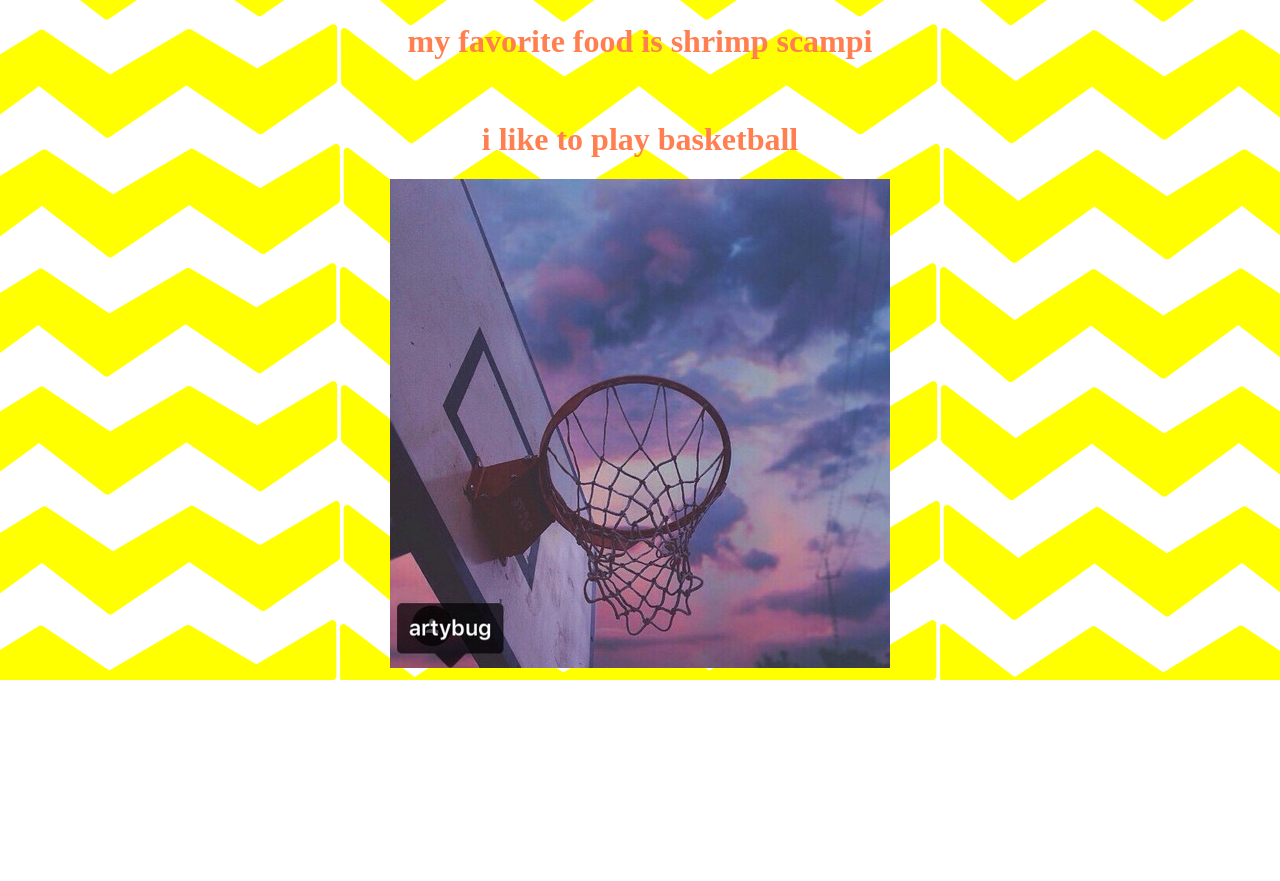
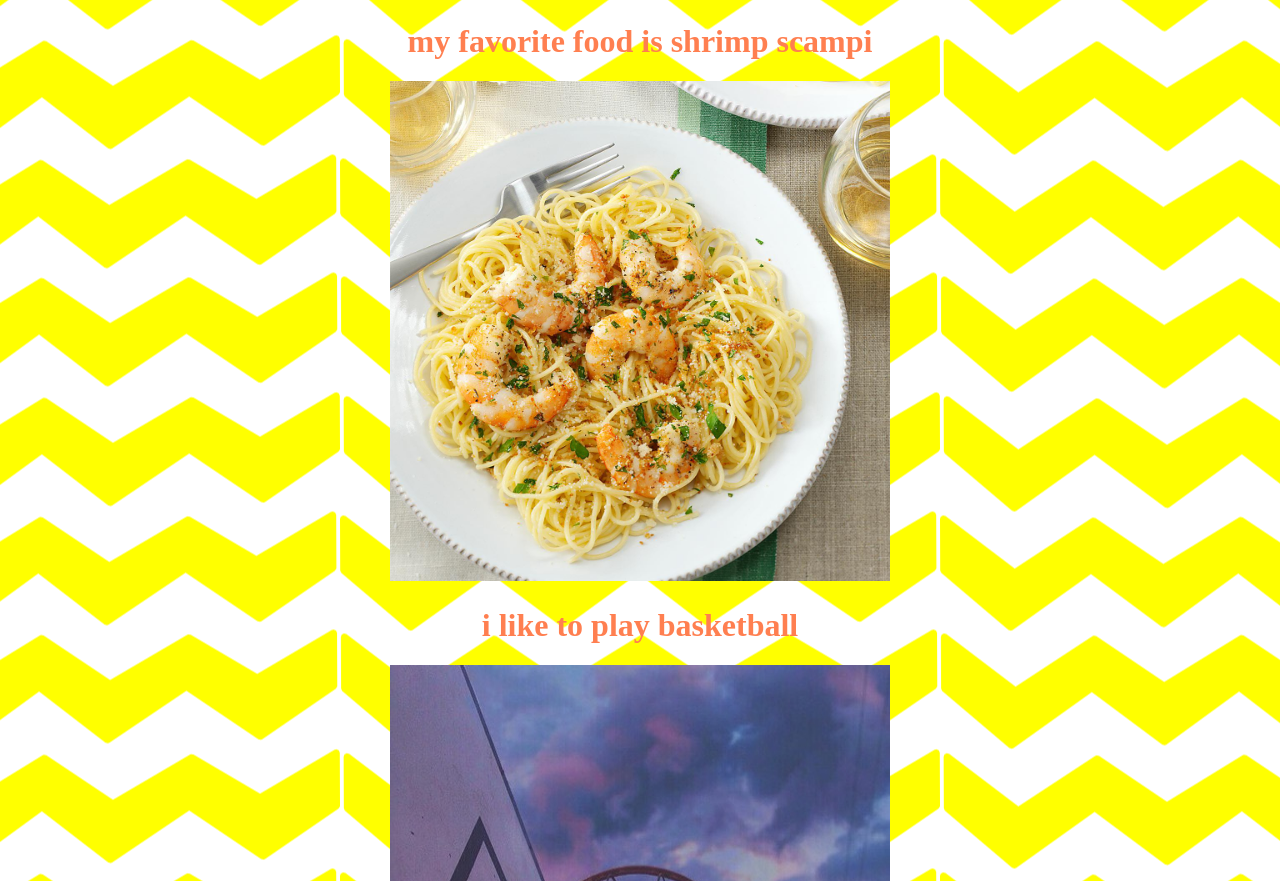
Before and after one commit to south-bend-code-school/bloomington, a plain HTML site: page Mariah/bioPage/index.html in a window 1280 px wide. Shown: the part 1225-2106 px from the top of the page. Before the commit the page ends 1905 px from the top, so only its background shows below. Drawn offline with Linux system fonts and the light colour scheme.

Commit message:
Update index.html

```diff
--- a/Mariah/bioPage/index.html
+++ b/Mariah/bioPage/index.html
@@ -19,8 +19,8 @@
 <h1> i love to vist my local library </h1>
 <img style="width:500px; height:500px;" src="libary.jpeg">
 <h1> my favorite food is shrimp scampi </h1>
-<img style=h"width:500px; height:500px;"src="shirmp.jpg">
+<img style="width:500px; height:500px;"src="shrimp.jpg">
 <h1> i like to play basketball </h1>
-<img src="basket.jpeg">
+<img style="width:500px; height:500px;" src="basket.jpeg">
 
 </html>
```
